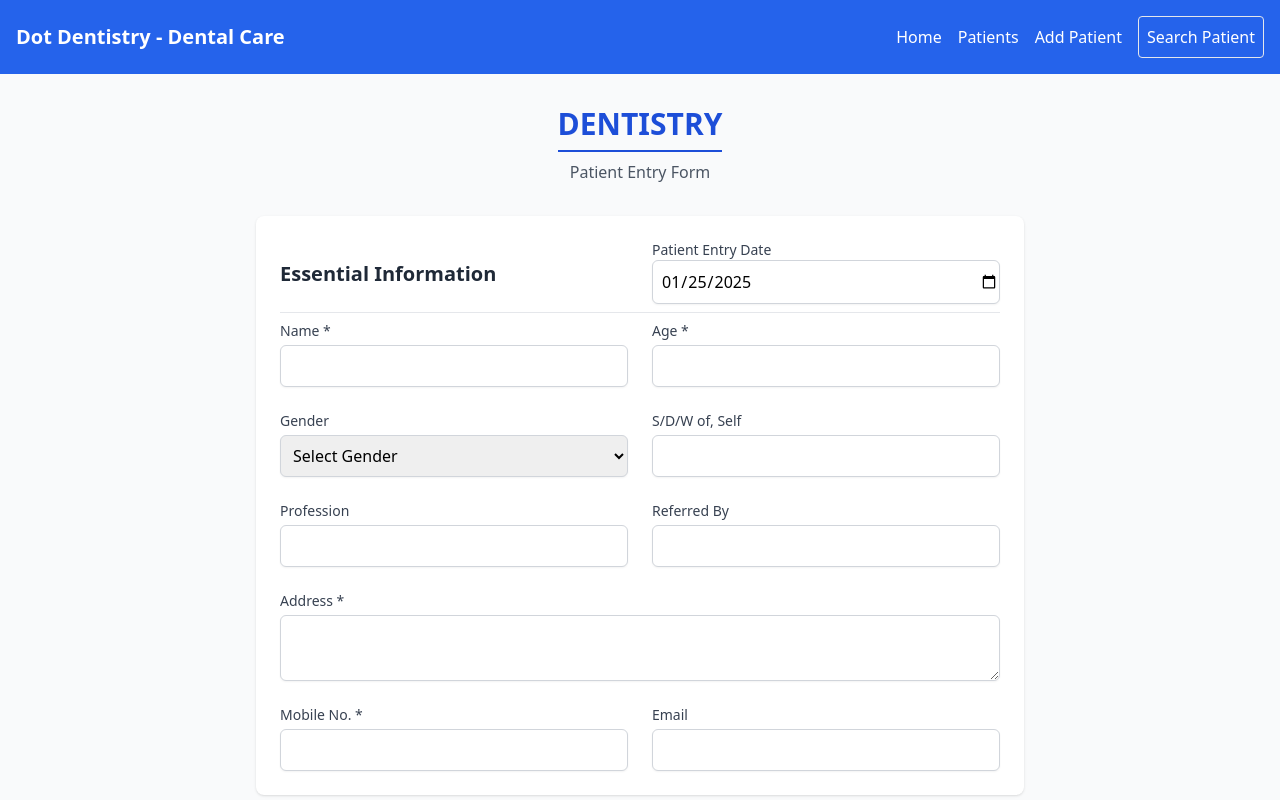
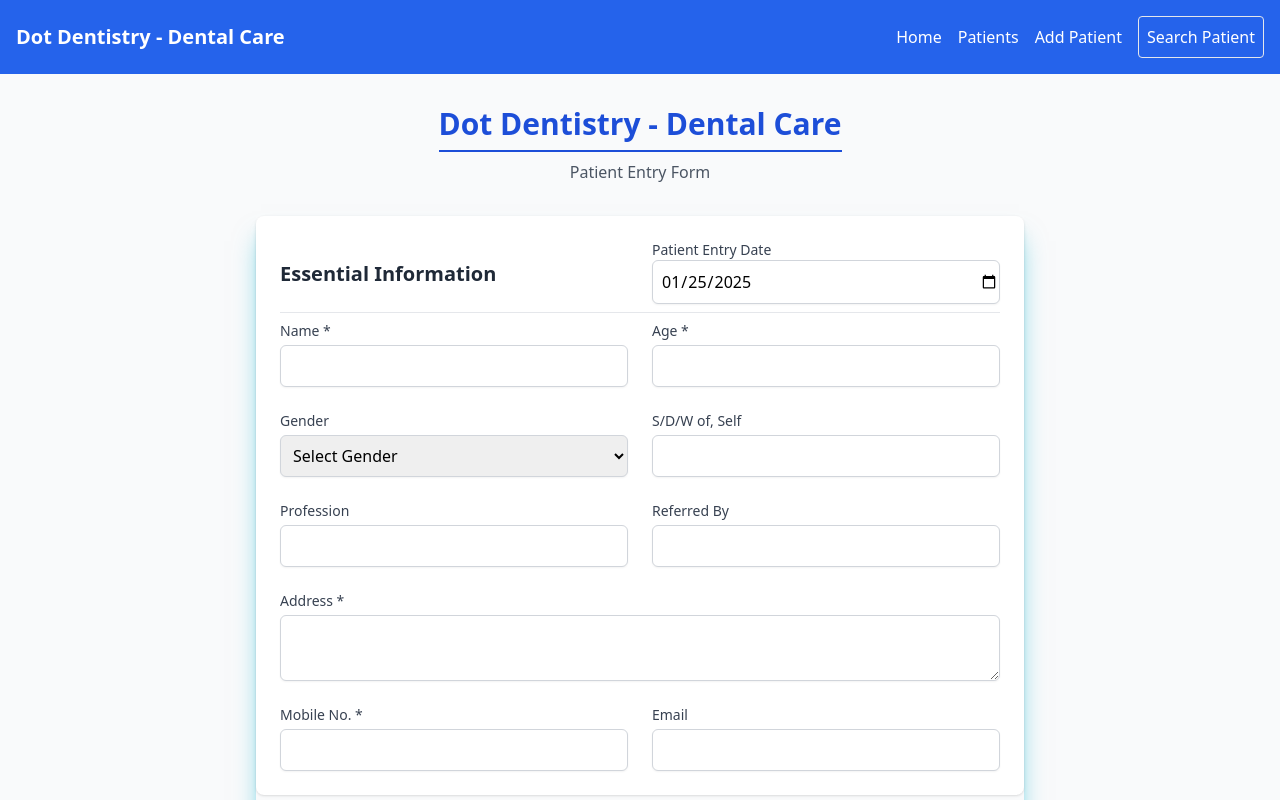
Before and after one commit to noorulislam770/patient-history-app, a Vue app in the folder frontend1/: page /patients/add in a window 1280 px wide. Shown: the top 800 px of the page. Built offline with nearby package versions, Linux system fonts and the light colour scheme.

Commit message:
added box shadows

```diff
--- a/frontend1/src/components/procedureList.vue
+++ b/frontend1/src/components/procedureList.vue
@@ -1,8 +1,8 @@
 <!-- src/components/ProcedureList.vue -->
 <template>
-  <div class="mt-8">
+  <div class="mt-8  shadow-xl shadow-cyan-500/50">
     <h3 class="text-xl font-bold mb-4">Procedures</h3>
-    <button @click="openAddProcedureModal" class="mb-4 p-2 bg-blue-500 text-white rounded">
+    <button @click="openAddProcedureModal" class=" mb-4 p-2 bg-blue-500 text-white rounded">
       Add Procedure
     </button>
     <div v-if="loading" class="text-center">
--- a/frontend1/src/views/AddPatientView.vue
+++ b/frontend1/src/views/AddPatientView.vue
@@ -1,16 +1,16 @@
 <template>
-  <div class="min-h-screen bg-gray-50 py-8 px-4 sm:px-6 lg:px-8">
+  <div class="min-h-screen bg-gray-50   py-8 px-4 sm:px-6 lg:px-8">
     <div class="max-w-3xl mx-auto">
       <!-- Header -->
       <div class="text-center mb-8">
         <h1 class="text-3xl font-bold text-blue-700 border-b-2 border-blue-700 pb-2 inline-block">
-          DENTISTRY
+          Dot Dentistry - Dental Care
         </h1>
         <h2 class="mt-2 text-md text-gray-600">Patient Entry Form</h2>
       </div>
 
       <!-- Form -->
-      <form @submit.prevent="handleSubmit" class="space-y-6">
+      <form @submit.prevent="handleSubmit" class="space-y-6 pb-4  shadow-xl shadow-cyan-500/50">
         <!-- Essential Information Card -->
         <div class="bg-white shadow rounded-lg p-6">
           <div class="grid grid-cols-1 gap-6 md:grid-cols-2 mb-2">
--- a/frontend1/src/views/PatientDetailsView.vue
+++ b/frontend1/src/views/PatientDetailsView.vue
@@ -10,9 +10,9 @@
       <!-- Patient Details Section (1/3 width) -->
       <div class="lg:col-span-1 ">
         <!-- Patient Details Card -->
-        <div class="bg-white shadow-lg rounded-xl p-6 sticky top-8">
+        <div class="bg-white  shadow-xl shadow-cyan-500/50 shadow-lg rounded-xl p-6 sticky top-8">
           <!-- Header -->
-          <div class="text-center mb-6">
+          <div class="text-center  mb-6">
             <h1 class="text-2xl font-bold text-blue-700 border-b-2 border-blue-700 pb-2 inline-block">
               Patient Details
             </h1>
--- a/frontend1/src/views/PatientListView.vue
+++ b/frontend1/src/views/PatientListView.vue
@@ -1,5 +1,5 @@
 <template>
-  <div class="container px-8 py-8">
+  <div class="container shadow-xl shadow-cyan-500/50 py-8 max-w-5xl mx-auto">
     <h2 class="text-3xl font-bold mb-8 text-gray-800">Patient List</h2>
     <SearchBar @search="handleSearch" class="mb-8" /> <!-- Listen for the search event -->
 
```
